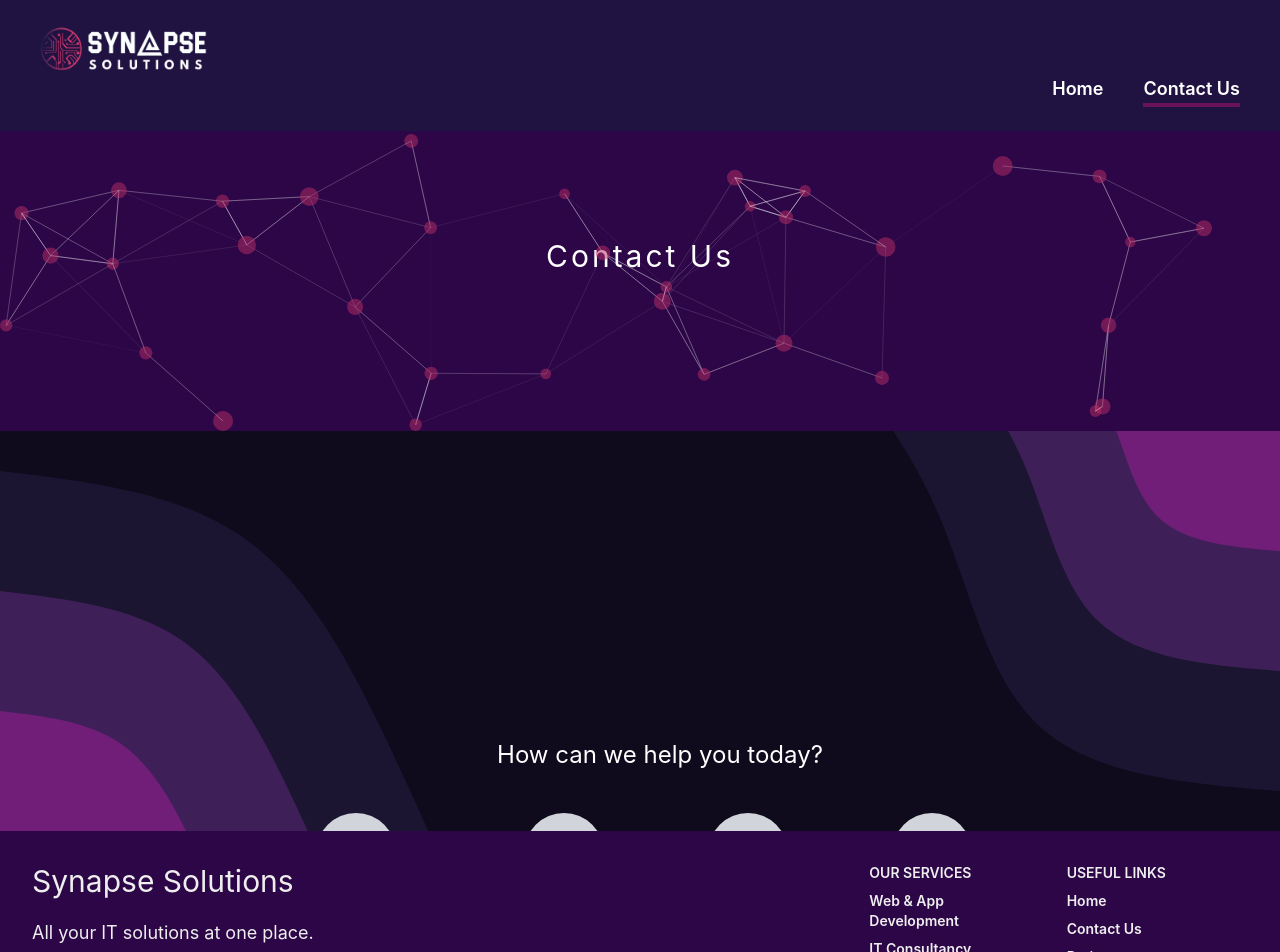
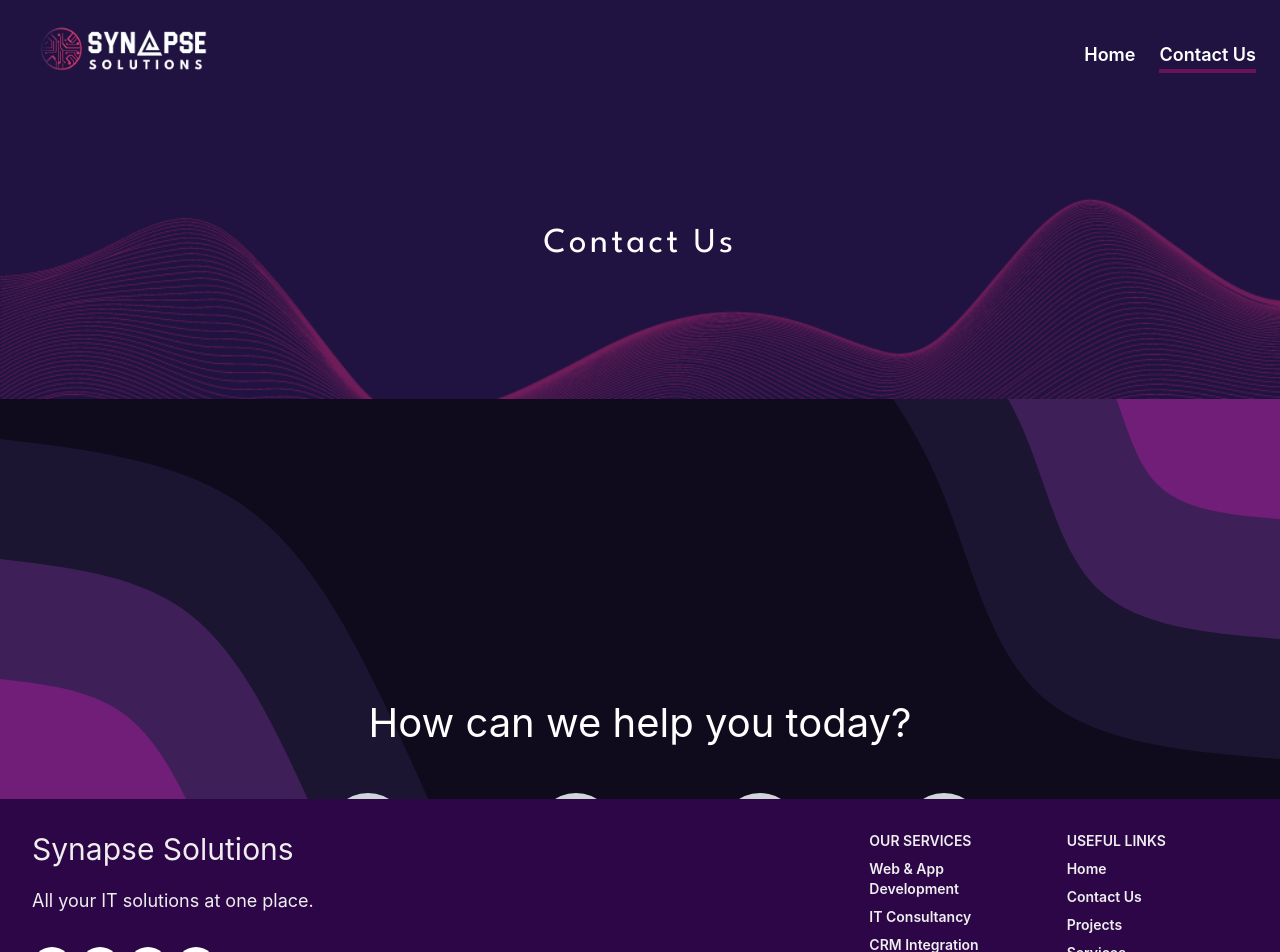
Before and after one commit to iamhsntariq05/synapse-solutions, a Next.js app: page /contact in a window 1280 px wide. Shown: the top 952 px of the page. Built offline with nearby package versions, Linux system fonts and the light colour scheme.

Commit message:
Changed Navbar

```diff
--- a/component/BigContact.js
+++ b/component/BigContact.js
@@ -109,23 +109,30 @@ function BigContact() {
         {showSuccess ? (
           <>
             <SuccessAnimation />
-            <h1 className="text-2xl font-normal font-helvetica leading-normal mt-0 mb-2 bg-clip-text text-[#ad3b76] tracking-wider">
-              Our representative will contact you shortly.
-            </h1>
+            {/* For small screens: Break the heading into two lines */}
+      <h1 className="text-2xl font-normal font-helvetica leading-normal ml-4 mt-0 mb-2 bg-clip-text text-[#ad3b76] tracking-wider sm:hidden">
+        Our representative will <br /> contact you shortly.
+      </h1>
+      {/* For medium and larger screens: Do not break the heading */}
+      <h1 className="text-2xl font-normal font-helvetica leading-normal ml-4 mt-0 mb-2 bg-clip-text text-[#ad3b76] tracking-wider hidden sm:block">
+        Our representative will contact you shortly.
+      </h1>
+
           </>
         ) : (
           <>
-            <h1 className="text-2xl font-normal font-helvetica leading-normal mt-0 mb-2 bg-clip-text text-[#ad3b76] lg:ml-10 sm:ml-15"
-            style={{color:'white'}}>
+           <h1 className="text-2xl font-normal font-helvetica leading-normal mt-0 mb-2
+           bg-clip-text text-[#ad3b76] mx-auto  text-center md:text-center"
+            style={{color:'white' , fontSize:'40px'}}>
 
                How can we help you today?
             </h1>
             {inMainPage  ?  (
-              <div className="flex items-center grid gap-6 grid-cols-2 mt-8 ml-4 sm:grid-cols-2
-              sm:gap-x-6 sm:gap-y-6
-              sm:ml-2
+              <div className="flex items-center grid gap-6 grid-cols-2 mt-8 ml-4 grid-cols-2
+              gap-x-6 gap-y-6
+              ml-8
               sm-grid-rows-2
-              lg:flex lg:items-center lg:space-x-20 lg:mt-8
+
               md:flex md:items-center md:space-x-20 md:mt-8
               ">
                 <IconBulb
@@ -150,15 +157,16 @@ function BigContact() {
                 />
               </div>
             ) : (
-              <div className="text-lg ml-10 mt-3 ">
+              <div className="text-lg mt-3">
                {currentStep === 1 && (
 
                   <Contact
-                    prompt="Who do we have a pleasure talking with?"
-                    placeholder="Enter your name/your company's name"
-
+                    prompt="Whats your name?"
+                    placeholder="Enter your name"
+                    promptStyle={{ marginLeft: '60px' }}
                     onNext={handleSubmitName}
                     onBack={handleGoBack}
+
                   />
                 )}
                 {currentStep === 2 && (
@@ -168,16 +176,18 @@ function BigContact() {
                     placeholder="Enter your email"
                     onNext={handleSubmitEmail}
                     onBack={handleGoBack}
-                    required
+                    promptStyle={{marginLeft: '30px'}}
+
                   />
                 )}
                 {currentStep === 3 && (
 
                   <Contact
-                    prompt="Please provide additional details"
+                    prompt="Any Additional Information?"
                     placeholder="Enter additional text"
                     onNext={handleSubmitAdditionalText}
                     onBack={handleGoBack}
+                    promptStyle={{marginLeft: '20px'}}
 
                   />
                 )}
--- a/component/IconBulb.js
+++ b/component/IconBulb.js
@@ -23,8 +23,8 @@ const IconBulb = ({icon, text, onClick}) => {
   >
     {React.createElement(icon, { className: 'w-10 h-10' })}
   </div>
-  <div className="text-center text-[1rem] mt-2 mr-5 lg:mr-0">
-    <span className="text-white font-bold -ml-2 lg:ml-0"  >{text}</span>
+  <div className="text-center text-[1rem] mt-2 mr-5 md:mr-0">
+    <span className="text-white font-bold -ml-3 md:ml-0"  >{text}</span>
   </div>
 </div>
   );
--- a/component/Navbar.js
+++ b/component/Navbar.js
@@ -1,15 +1,26 @@
-import react from "react";
-import { useState } from "react";
+import React, { useState, useEffect } from 'react';
 import Image from 'next/image';
+import { useRouter } from 'next/router';
+import Link from "@bradgarropy/next-link"
+// import Link from 'link'; // Import the next/link component
 
+const Navbar = () => {
+  const router = useRouter();
+  const [showMenu, setShowMenu] = useState(false);
+  useEffect(() => {
+    if (showMenu) {
+      document.body.classList.add('overflow-hidden');
+    } else {
+      document.body.classList.remove('overflow-hidden');
+    }
+  }, [showMenu]);
 
-import { useRouter } from 'next/router';
-
-function Navbar() {
-  const router = useRouter();
+  const toggleMenu = () => {
+    setShowMenu((prevShowMenu) => !prevShowMenu);
+  };
 
   return (
-    <nav className="flex items-center justify-between flex-wrap bg-[#201341] p-6">
+    <nav className="flex items-center justify-between w-full bg-[#201341] p-6">
       <div className="flex-shrink-0">
         <Image
           src="/new logo.png"
@@ -19,12 +30,71 @@ function Navbar() {
         />
       </div>
 
+      {/* Show menu button for small screens */}
+      <div className="flex lg:hidden">
+        <svg
+          onClick={toggleMenu}
+          role="presentation"
+          strokeWidth="2"
+          focusable="false"
+          width="22"
+          height="22"
+          viewBox="0 0 22 22"
+          className="cursor-pointer"
+        >
+          <path
+            d="M1 5h20M1 11h20M1 17h20"
+            stroke="purple"
+            strokeLinecap="round"
+          ></path>
+        </svg>
+      </div>
 
-      <div className="w-full block flex-grow flex items-center w-auto">
-        <div className="text-sm flex-grow text-right">
+      {/* Menu for small screens */}
+      {showMenu && (
+        <div className="fixed top-0 left-0  w-full h-full bg-fuchsia-900 p-6 z-50">
+
+          <svg
+            onClick={toggleMenu}
+            role="presentation"
+            strokeWidth="2"
+            focusable="false"
+            width="22"
+            height="22"
+            viewBox="0 0 22 22"
+            className="cursor-pointer absolute top-6 right-6"
+          >
+            <path
+              d="M6 6l10 10M16 6L6 16"
+              stroke="white"
+              strokeLinecap="round"
+            ></path>
+          </svg>
+
           <a
             href="/"
-            className={`block mt-4 mr-10 lg:inline-block lg:mt-0 text-lg font-semibold text-[#ffffff] hover:border-b-4  hover:border-[#6a125b] ${
+            className={`block mt-4 text-lg font-semibold text-[#ffffff] hover:border-b-4 border-[#000000]-[60px] ${
+              router.pathname === '/' ? 'border-b-4 border-[#000000] w-[60px]' : ''
+            }`}
+          >
+            Home
+          </a>
+          <a
+          href="/contact"
+              className={`block mt-4  text-lg font-semibold text-[#ffffff]  hover:border-b-4  border-[#000000] w-[90px] ${
+                router.pathname === '/contact' ? 'border-b-4 border-[#000000] w-[90px]' : ''
+              }`}
+            >
+              Contact Us
+            </a>
+        </div>
+      )}
+
+      {/* Navigation links for large screens */}
+      <div className="hidden md:flex gap-6">
+        <a
+          href="/"
+          className={`block mt-4 text-lg font-semibold text-[#ffffff] hover:border-b-4 ${
             router.pathname === '/' ? 'border-b-4 border-[#6a125b]' : ''
           }`}
         >
@@ -32,16 +102,17 @@ function Navbar() {
         </a>
         <a
           href="/contact"
-            className={`block mt-4 mr-4 lg:inline-block lg:mt-0 text-lg font-semibold text-[#ffffff] hover:border-b-4 hover:border-[#6a125b] ${
+          className={`block mt-4 text-lg font-semibold text-[#ffffff] hover:border-b-4 ${
             router.pathname === '/contact' ? 'border-b-4 border-[#6a125b]' : ''
           }`}
         >
           Contact Us
         </a>
       </div>
-      </div>
+
+
     </nav>
   );
-}
+};
 
 export default Navbar;
--- a/component/NextBackButton.js
+++ b/component/NextBackButton.js
@@ -8,7 +8,7 @@ function NextBackButton({ onNext, onBack }) {
           className="bg-transparent hover:bg-[#550a4f] text-blue-700
           font-semibold hover:text-white py-2 px-4 border border-blue-500
           hover:border-transparent mr-[6rem] rounded-full transform transition-all duration-300
-          ml-4 lg:ml-0"
+          ml-2 lg:ml-0"
           onClick={onBack}
           style={{ width: '200px' }}
         >
@@ -18,7 +18,7 @@ function NextBackButton({ onNext, onBack }) {
           type="button"
           className="bg-transparent hover:bg-[#550a4f] text-blue-700 font-semibold
            hover:text-white border border-blue-500 hover:border-transparent
-           rounded-full transform transition-all duration-300 mr-14 md:mr-0"
+           rounded-full transform transition-all duration-300 mr-16 md:mr-0"
           onClick={onNext}
           style={{ width: '200px' }}
         >
--- a/package.json
+++ b/package.json
@@ -9,6 +9,7 @@
     "lint": "next lint"
   },
   "dependencies": {
+    "@bradgarropy/next-link": "^1.1.0",
     "@fortawesome/fontawesome-free": "^6.4.0",
     "@headlessui/react": "^1.7.4",
     "@heroicons/react": "^2.0.13",
@@ -17,6 +18,7 @@
     "axios": "^1.1.3",
     "framer-motion": "^10.12.21",
     "gsap": "^3.12.2",
+    "link": "^1.5.1",
     "next": "13.0.4",
     "nodemailer": "^6.9.3",
     "react": "18.2.0",
--- a/pages/_app.js
+++ b/pages/_app.js
@@ -1,8 +1,7 @@
 import '../styles/globals.css'
 import '../styles/styles.css';
-
 import '../styles/fonts.css';
-
+import styles from '../styles/contact.css';
 
 
 function MyApp({ Component, pageProps }) {
--- a/pages/contact.js
+++ b/pages/contact.js
@@ -14,19 +14,29 @@ return (
  </div>
 
     <div className="contact-container">
-    <ParticleEffect id="tsparticles2"/>
+    {/* // <ParticleEffect id="tsparticles2"/> */}
     <div className="contact-waves">
 
     <div class="contact-waves flex flex-col items-center justify-center h-screen">
 
-  <div class="text-3xl font-normal font-helvetica leading-normal mt-0 mb-12 bg-clip-text text-transparent text-white tracking-widest">
+  <div class="text-3xl font-normal font-helvetica
+   leading-normal mt-10 mb-12 bg-clip-text
+    text-transparent text-white tracking-widest
+    "
+
+    style={{ fontFamily: 'League Spartan',
+      fontSize: '35px',
+
+  }}
+    >
+
     Contact Us
   </div>
 </div>
 
 
 
-    </div>
+     </div>
     </div>
 
     <BigContact />
--- /dev/null
+++ b/styles/contact.css
@@ -0,0 +1,16 @@
+
+/* Styles for small screens */
+@media (max-width: 767px) {
+    .prompt-sm {
+      font-size: 14px;
+      margin-left: 10px;
+    }
+  }
+
+  /* Styles for large screens */
+  @media (min-width: 768px) {
+    .prompt-lg {
+      font-size: 20px;
+      margin-left: 80px;
+    }
+  }
--- a/styles/globals.css
+++ b/styles/globals.css
@@ -42,9 +42,6 @@ a {
   background-position: center;
   background-size: cover;
   overflow-y: hidden;
-
-
-
 
   overflow-x: hidden;
 
@@ -164,15 +161,14 @@ a {
 .contact-waves{
 
 
-  aspect-ratio: 900/450;
+   /* aspect-ratio: 960/300;  */
   width: 100%;
   height: 100%;
   background-repeat: no-repeat;
   background-position: center;
-
+  object-fit: contain;
   background-size: cover;
-
-  background-image: url('/contact-waves1.png');
+  background-image: url('/contact-waves2.png');
 
 
 
```
Also changed, not shown: component/Contact.js (+43 -6 lines), component/tech_stacks.js (+4 -5 lines), public/contact-waves2.png (added), 1 other file (tests, documents, lock files or other folders). Lines whose indentation alone changed are shown as unchanged.
